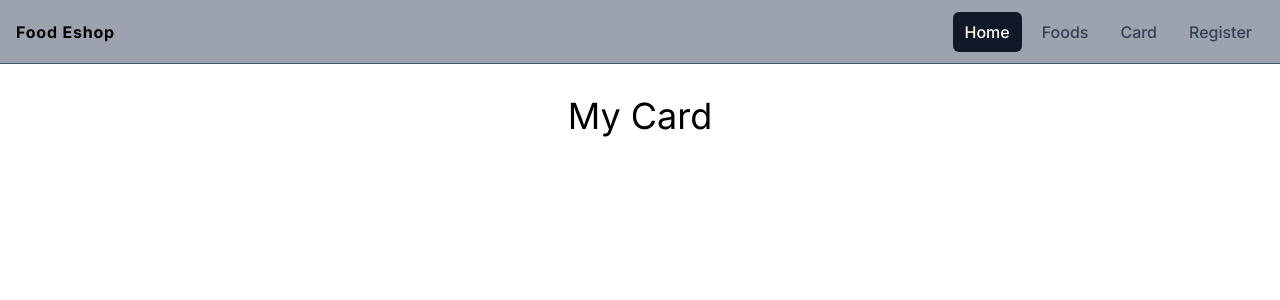
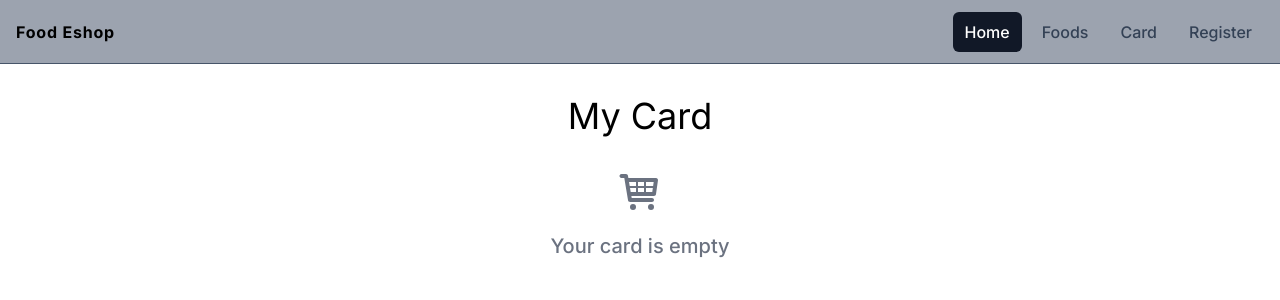
Before and after one commit to peterdinis/NextJs-Eshop, a Next.js app: page /card in a window 1280 px wide. Shown: the top 300 px of the page. Built offline with nearby package versions, Linux system fonts and the light colour scheme.

Commit message:
feat: Create simple component for empty card

```diff
--- a/src/components/card/CardWrapper.tsx
+++ b/src/components/card/CardWrapper.tsx
@@ -1,11 +1,13 @@
 "use client"
 
 import Header from "../shared/Header"
+import EmptyCard from "./EmptyCard"
 
 const CardWrapper: React.FC = () => {
     return (
         <>
             <Header name="My Card" />
+            <EmptyCard />
         </>
     )
 }
--- /dev/null
+++ b/src/components/card/EmptyCard.tsx
@@ -0,0 +1,27 @@
+import { motion } from 'framer-motion';
+import { TiShoppingCart } from 'react-icons/ti';
+
+const EmptyBasket: React.FC = () => {
+  const messageAnimation = {
+    initial: { opacity: 0, y: -20 },
+    animate: { opacity: 1, y: 0 },
+  };
+
+  return (
+    <motion.div
+      initial={messageAnimation.initial}
+      animate={messageAnimation.animate}
+      className="mt-8 flex flex-col items-center justify-center text-gray-500"
+    >
+      <motion.div
+        whileHover={{ scale: 1.1 }}
+        whileTap={{ scale: 0.9 }}
+      >
+        <TiShoppingCart size={48} />
+      </motion.div>
+      <p className="mt-4 text-xl font-medium">Your card is empty</p>
+    </motion.div>
+  );
+};
+
+export default EmptyBasket;
```
